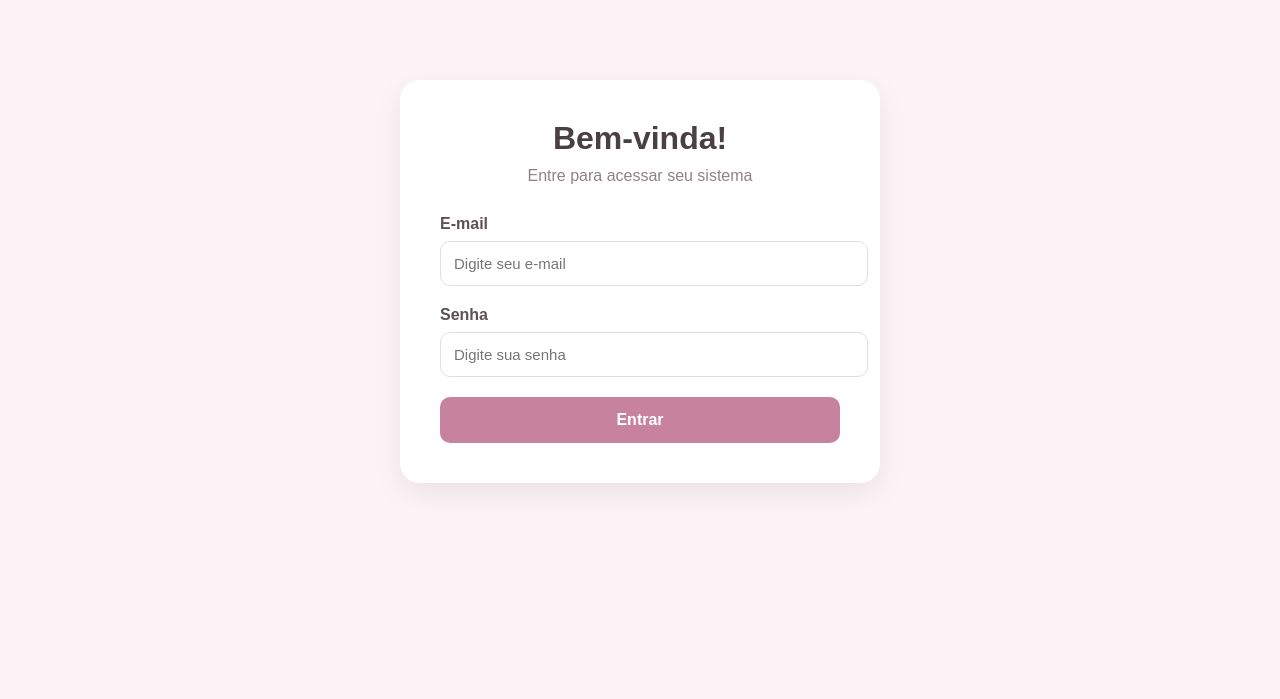
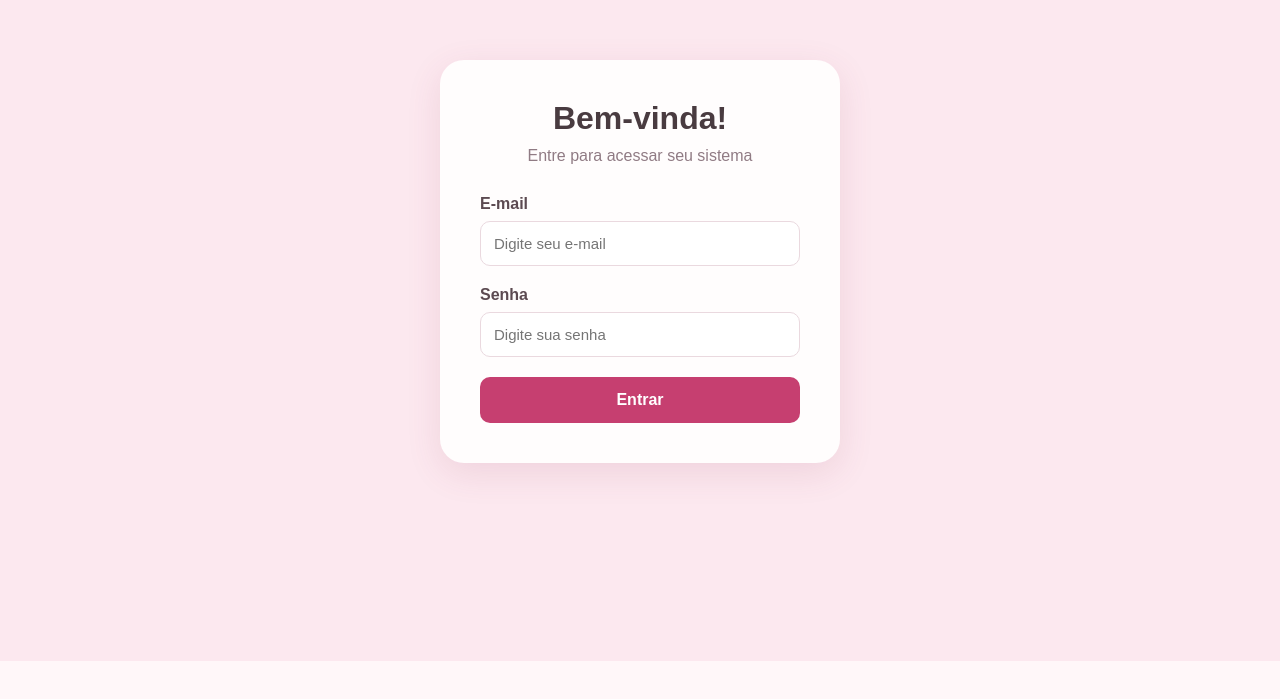
Before and after one commit to fernandofelipe203-rgb/Sistema-De-Manicure, a React (Vite) app in the folder frontManicure/: page / in a window 1280 px wide. Shown: the part 139-838 px from the top of the page. After the commit the page ends 800 px from the top, so only its background shows below. Built offline with nearby package versions, Linux system fonts and the light colour scheme.

Commit message:
css dashboard finalizado

```diff
--- a/frontManicure/src/App.css
+++ b/frontManicure/src/App.css
@@ -1,4 +1,3 @@
-css
 * {
   box-sizing: border-box;
 }
@@ -6,8 +5,8 @@ css
 body {
   margin: 0;
   font-family: Arial, sans-serif;
-  background: #faf7f8;
-  color: #4a3f43;
+  background: #fff7f9;
+  color: #493b40;
 }
 
 /* =========================
@@ -19,28 +18,27 @@ body {
   display: flex;
   justify-content: center;
   align-items: center;
-  background: #fdf4f8;
-  padding: 20px;
+  background: #fce8ef;
 }
 
 .login-card {
   width: 100%;
   max-width: 400px;
-  background: white;
   padding: 40px;
-  border-radius: 20px;
-  box-shadow: 0 10px 30px rgba(0, 0, 0, 0.08);
+  background: #fffdfd;
+  border-radius: 24px;
+  box-shadow: 0 10px 35px rgba(150, 55, 90, 0.12);
 }
 
 .login-card h1 {
   margin: 0;
   text-align: center;
-  color: #4a3f43;
+  color: #493b40;
 }
 
 .login-card p {
   text-align: center;
-  color: #8f8187;
+  color: #907b84;
   margin: 10px 0 30px;
 }
 
@@ -52,13 +50,13 @@ body {
   display: block;
   margin-bottom: 8px;
   font-weight: bold;
-  color: #5d5056;
+  color: #5c4a51;
 }
 
 .campo input {
   width: 100%;
   padding: 13px;
-  border: 1px solid #e5dce0;
+  border: 1px solid #ead9df;
   border-radius: 10px;
   font-size: 15px;
   background: #fff;
@@ -66,7 +64,7 @@ body {
 
 .campo input:focus {
   outline: none;
-  border-color: #c7839e;
+  border-color: #c63f70;
 }
 
 button {
@@ -79,14 +77,14 @@ button {
   width: 100%;
   padding: 14px;
   border-radius: 10px;
-  background: #c7839e;
+  background: #c63f70;
   color: white;
   font-size: 16px;
   font-weight: bold;
 }
 
 .login-card button:hover {
-  opacity: 0.9;
+  background: #aa2f5c;
 }
 
 
@@ -97,7 +95,7 @@ button {
 .dashboard {
   min-height: 100vh;
   display: flex;
-  background: #faf7f8;
+  background: #fff7f9;
 }
 
 
@@ -109,7 +107,7 @@ button {
   width: 240px;
   min-height: 100vh;
   background: white;
-  border-right: 1px solid #eee5e8;
+  border-right: 1px solid #f0dfe5;
   padding: 30px 20px;
   display: flex;
   flex-direction: column;
@@ -118,7 +116,7 @@ button {
 .logo {
   font-size: 22px;
   font-weight: bold;
-  color: #b87591;
+  color: #c63f70;
   text-align: center;
   margin-bottom: 45px;
 }
@@ -134,13 +132,13 @@ button {
   padding: 13px 15px;
   text-align: left;
   border-radius: 10px;
-  color: #74666c;
+  color: #75636a;
   font-size: 14px;
 }
 
 .menu button:hover {
-  background: #fdf1f5;
-  color: #b87591;
+  background: #fce5ed;
+  color: #c63f70;
 }
 
 .sair {
@@ -148,8 +146,8 @@ button {
 }
 
 .sair:hover {
-  background: #fff1f1 !important;
-  color: #b45f6b !important;
+  background: #fff0f3 !important;
+  color: #ad315e !important;
 }
 
 
@@ -178,23 +176,23 @@ button {
 .topo h1 {
   margin: 0 0 7px;
   font-size: 28px;
-  color: #4a3f43;
+  color: #493b40;
 }
 
 .topo p {
   margin: 0;
-  color: #95878d;
+  color: #907b84;
 }
 
 .perfil {
   width: 45px;
   height: 45px;
   border-radius: 50%;
-  background: #f8e8ee;
+  background: #f9dce6;
   display: flex;
   align-items: center;
   justify-content: center;
-  color: #b87591;
+  color: #c63f70;
   font-size: 20px;
 }
 
@@ -212,7 +210,7 @@ button {
 
 .card {
   background: white;
-  border: 1px solid #eee5e8;
+  border: 1px solid #f0dfe5;
   border-radius: 16px;
   padding: 25px;
   transition: 0.2s;
@@ -220,12 +218,12 @@ button {
 
 .card:hover {
   transform: translateY(-2px);
-  box-shadow: 0 8px 25px rgba(0, 0, 0, 0.05);
+  box-shadow: 0 8px 25px rgba(150, 55, 90, 0.08);
 }
 
 .card span {
   display: block;
-  color: #8c7d83;
+  color: #88757d;
   font-size: 14px;
   margin-bottom: 12px;
 }
@@ -233,12 +231,12 @@ button {
 .card strong {
   display: block;
   font-size: 30px;
-  color: #b87591;
+  color: #c63f70;
   margin-bottom: 5px;
 }
 
 .card small {
-  color: #aaa0a4;
+  color: #aa969f;
 }
 
 
@@ -248,7 +246,7 @@ button {
 
 .proximos {
   background: white;
-  border: 1px solid #eee5e8;
+  border: 1px solid #f0dfe5;
   border-radius: 16px;
   padding: 25px;
 }
@@ -263,20 +261,20 @@ button {
 .secao-titulo h2 {
   margin: 0;
   font-size: 19px;
-  color: #4a3f43;
+  color: #493b40;
 }
 
 .secao-titulo button {
   width: auto;
   padding: 9px 15px;
   border-radius: 9px;
-  background: #f8e8ee;
-  color: #b87591;
+  background: #f9dce6;
+  color: #c63f70;
   font-size: 13px;
 }
 
 .secao-titulo button:hover {
-  background: #f3dce5;
+  background: #f4cad8;
 }
 
 .atendimento {
@@ -284,7 +282,7 @@ button {
   justify-content: space-between;
   align-items: center;
   padding: 18px 0;
-  border-top: 1px solid #f0eaec;
+  border-top: 1px solid #f2e7eb;
 }
 
 .atendimento div {
@@ -294,16 +292,16 @@ button {
 }
 
 .atendimento strong {
-  color: #55484e;
+  color: #55454b;
 }
 
 .atendimento span {
-  color: #95878d;
+  color: #907b84;
   font-size: 13px;
 }
 
 .atendimento time {
-  color: #b87591;
+  color: #c63f70;
   font-weight: bold;
 }
 
@@ -323,7 +321,7 @@ button {
     min-height: auto;
     padding: 18px;
     border-right: none;
-    border-bottom: 1px solid #eee5e8;
+    border-bottom: 1px solid #f0dfe5;
   }
 
   .logo {
```
